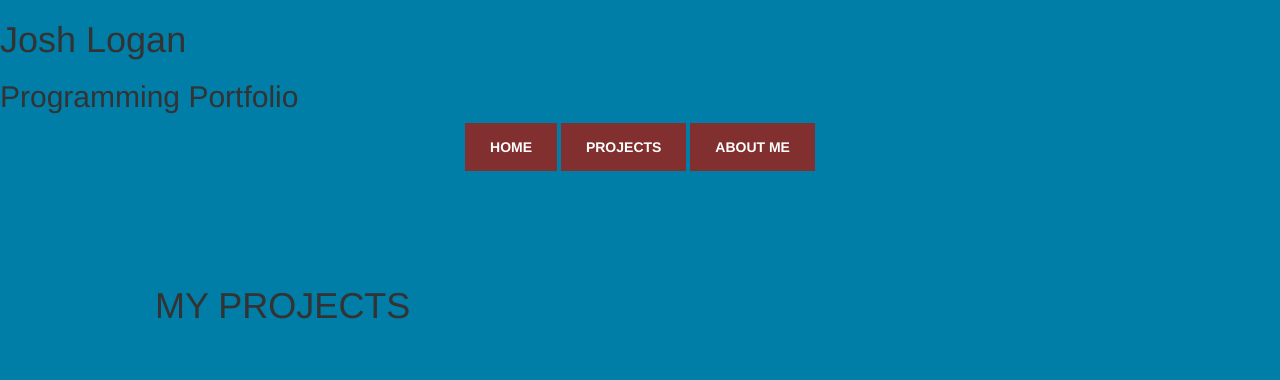
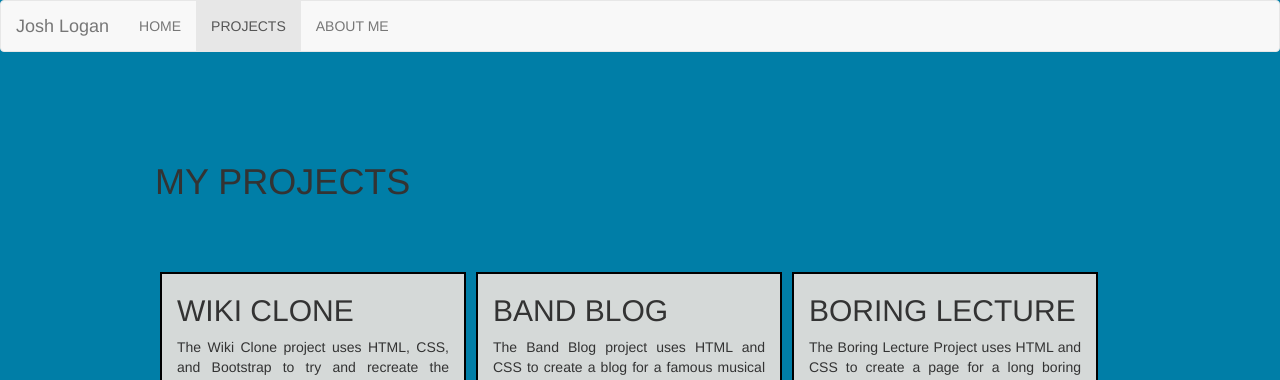
Before and after one commit to vladtheinhaler23/Personal-Portfolio, a plain HTML site: page projects.html in a window 1280 px wide. Shown: the top 380 px of the page. Drawn offline with Linux system fonts and the light colour scheme.

Commit message:
added Navbars to projects and about me pages

```diff
--- a/projects.html
+++ b/projects.html
@@ -4,16 +4,19 @@
     <link href="css/css/bootstrap.css" rel="stylesheet" type="text/css">
     <link href="css/styles.css" rel="stylesheet" type="text/css">
     <title>Joshua Logan's Programming Portfolio</title>
-    <h1 class="index-h1">Josh Logan</h1>
-    <h2 class="index-h2">Programming Portfolio</h2>
-    <ul>
-      <li><a class="menu-bar" href="index.html"><strong>HOME</a></li>
-      <li><a class="menu-bar" href="projects.html"><strong>PROJECTS</a></li>
-      <!-- <li><a href="pictures.html">PICTURES</a></li> -->
-      <li><a class="menu-bar" href="about-me.html"><strong>ABOUT ME</a></li>
-    </ul>
-  </head>
   <body>
+    <nav class="navbar navbar-default">
+      <div class="container-fluid">
+        <div class="navbar-header">
+          <a class="navbar-brand" href="#">Josh Logan</a>
+        </div>
+        <ul class="nav navbar-nav">
+          <li><a href="index.html">HOME</a></li>
+          <li class="active"><a href="projects.html">PROJECTS</a></li>
+          <li><a href="about-me.html">ABOUT ME</a></li>
+        </ul>
+      </div>
+    </nav>
     <div class="container">
       <div class="container projects-container">
         <div class="row projects-row">
```
Also changed, not shown: about-me.html (+12 -8 lines).
